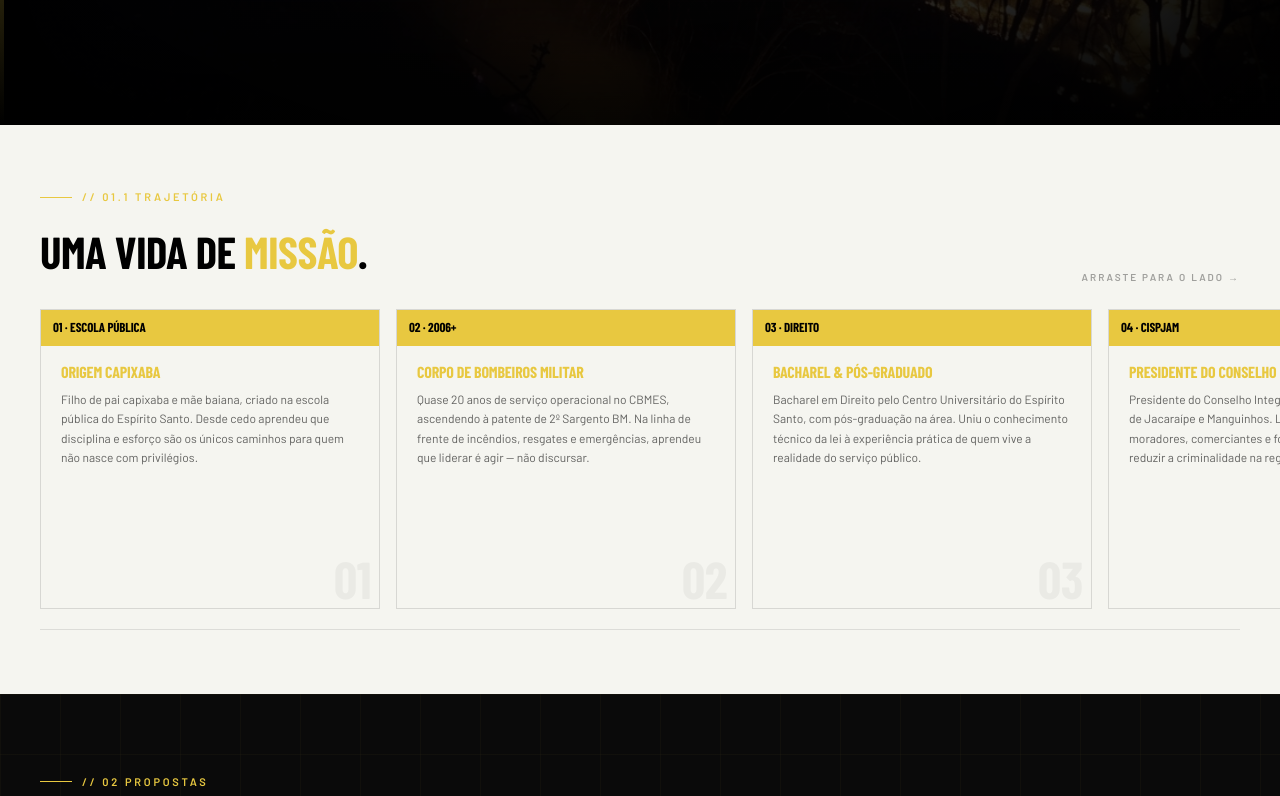
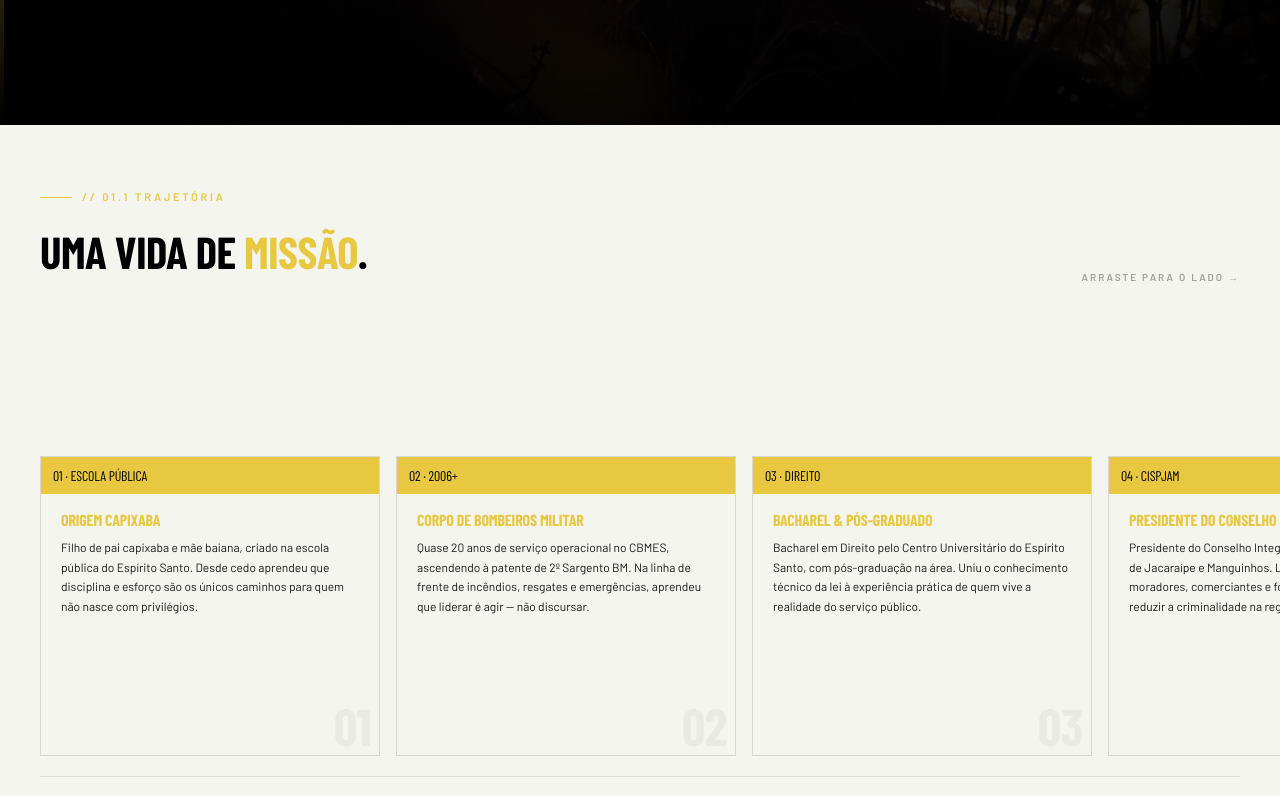
Before and after one commit to LougonVitor/felipe-oliveira-missao, a React (Vite) app in the folder front-end/: page / in a window 1280 px wide. Shown: the part 1475-2271 px from the top of the page. Built offline with nearby package versions, Linux system fonts and the light colour scheme; a web font is replaced by a local one.

Commit message:
style (about): adjust section size and appearence

```diff
--- a/front-end/src/components/About.tsx
+++ b/front-end/src/components/About.tsx
@@ -99,9 +99,11 @@ export default function About() {
       {/* ── TRAJETÓRIA HORIZONTAL (WHITE) ── */}
       <section
         id="trajetoria"
-        className="bg-[var(--white)] overflow-hidden py-16"
+        className="bg-[var(--white)] overflow-hidden flex flex-col"
+        style={{ height: "100vh" }}
       >
-        <div className="max-w-[1300px] mx-auto w-full px-6 md:px-10 pb-6 flex items-end justify-between flex-wrap gap-3">
+        {/* Header */}
+        <div className="max-w-[1300px] mx-auto w-full px-6 md:px-10 pt-16 pb-6 flex items-end justify-between flex-wrap gap-3 flex-shrink-0">
           <div>
             <div className="section-tag mb-3" style={{ color: "var(--yellow)" }}>
               // 01.1 Trajetória
@@ -118,7 +120,7 @@ export default function About() {
           </div>
         </div>
 
-          {/* Track — fills remaining height, centered vertically */}
+        {/* Track — fills remaining height */}
         <div className="flex-1 min-h-0 flex flex-col justify-center">
           <HorizontalTrack />
         </div>
@@ -199,7 +201,7 @@ function HorizontalTrack() {
               data-cursor-expand
             >
               {/* Tag — flush to top inside the card */}
-              <div className="bg-[var(--yellow)] text-black font-display font-black text-[13px] uppercase tracking-[0.18em] px-3 py-2 w-full flex-shrink-0">
+              <div className="bg-[var(--yellow)] text-black font-display text-[14px] uppercase tracking-[0.18em] px-3 py-2 w-full flex-shrink-0">
                 {String(i + 1).padStart(2, "0")} · {t.year}
               </div>
 
@@ -211,7 +213,7 @@ function HorizontalTrack() {
                 >
                   {t.title}
                 </h4>
-                <p className="text-xs text-black/60 leading-relaxed">{t.text}</p>
+                <p className="text-xs text-black/90 leading-relaxed">{t.text}</p>
               </div>
 
               {/* Ghost number */}
```
